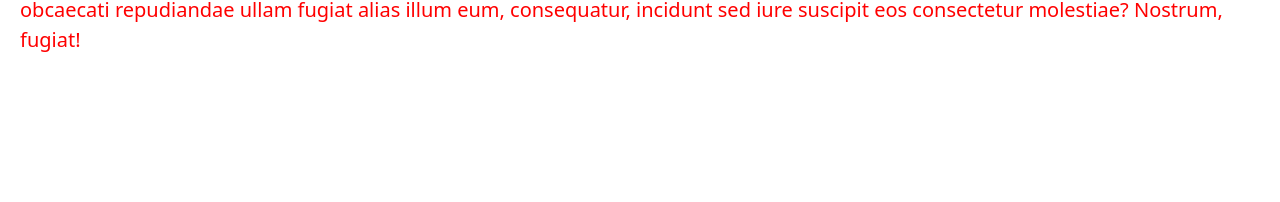
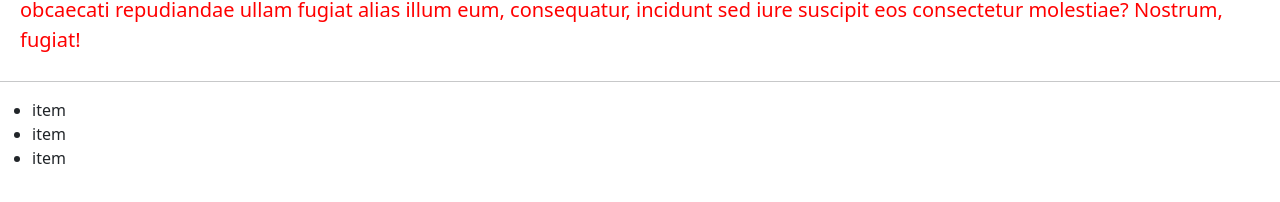
Before and after one commit to AlamSirji/Projects, a React (Create React App) app in the folder reactapp/: page / in a window 1280 px wide. Shown: the part 500-702 px from the top of the page. Built offline with nearby package versions, Linux system fonts and the light colour scheme.

Commit message:
lists using map method

```diff
--- a/reactapp/src/components/App.jsx
+++ b/reactapp/src/components/App.jsx
@@ -5,6 +5,7 @@ export default class App extends Component {
   state = {
     counter: 2, // change the counter value to see the effects
     url: "https://picsum.photos/200", // use to generate random image of 200x200
+    lists: ["Delhi", "Mumbai", "Chennai"],
   };
   styleObj = {
     fontSize: 20,
@@ -13,6 +14,7 @@ export default class App extends Component {
     padding: 10,
     //fontSize: "20px"
   };
+
   render() {
     return (
       <React.Fragment>
@@ -29,6 +31,12 @@ export default class App extends Component {
           obcaecati repudiandae ullam fugiat alias illum eum, consequatur,
           incidunt sed iure suscipit eos consectetur molestiae? Nostrum, fugiat!
         </p>
+        <hr />
+        <ul>
+          {this.state.lists.map((item) => (
+            <li>item</li>
+          ))}
+        </ul>
       </React.Fragment>
     );
   }
```
